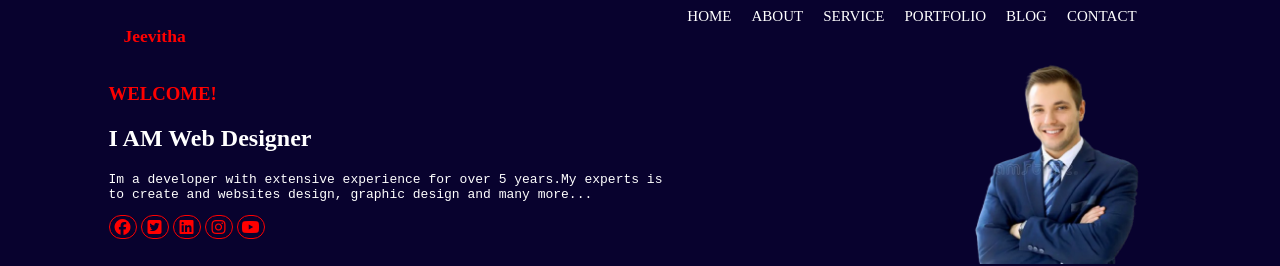
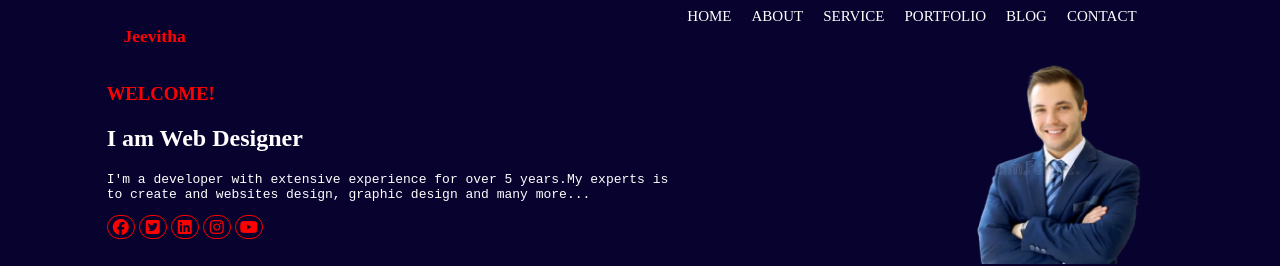
Before and after one commit to jeevitha-sivakumar/portfolio, a plain HTML site: page index.html in a window 1280 px wide. Shown: the top 266 px of the page. Drawn offline with Linux system fonts and the light colour scheme.

Commit message:
Update index.html

```diff
--- a/index.html
+++ b/index.html
@@ -34,8 +34,8 @@
 
             <div>
                 <h3 style="color: red">WELCOME!</h3>
-                <h2 style="color: white;">I AM Web Designer</h2>
-                <pre style="color:white;">Im a developer with extensive experience for over 5 years.My experts is
+                <h2 style="color: white;">I am Web Designer</h2>
+                <pre style="color:white;">I'm a developer with extensive experience for over 5 years.My experts is
 to create and websites design, graphic design and many more...</pre>
                 <i class="fa-brands fa-facebook"></i>
                 <i class="fa-brands fa-square-twitter"></i>
```
